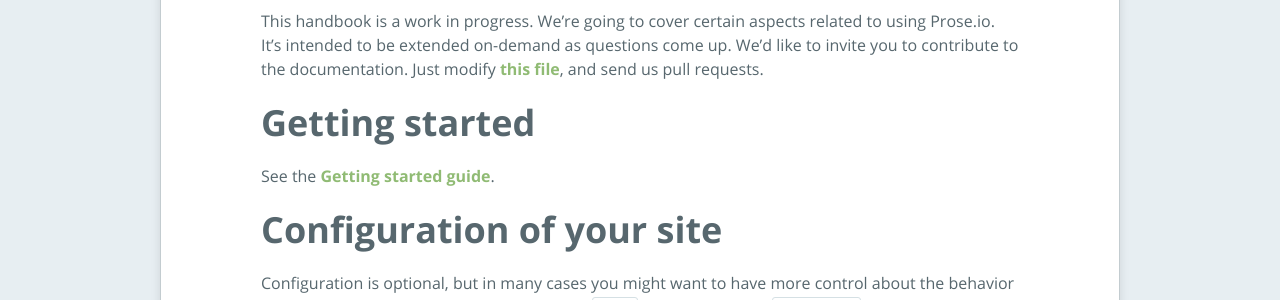
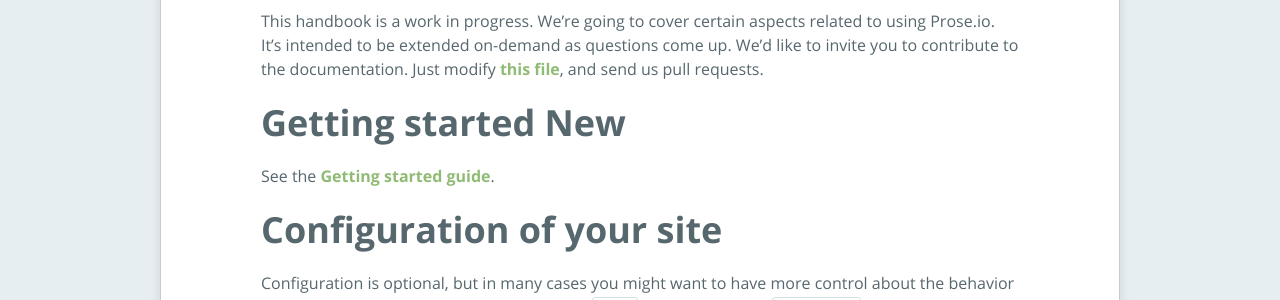
Before and after one commit to shawndotty/shawndotty.github.com, a Jekyll site: the page built from _posts/help/2012-06-20-handbook.md, in a window 1280 px wide. Shown: the part 235-535 px from the top of the page. Built offline with Jekyll 4.4.1, drawn with Linux system fonts in a browser that asks for light colours.

Commit message:
Updated _posts/help/2012-06-20-handbook.md

```diff
--- a/_posts/help/2012-06-20-handbook.md
+++ b/_posts/help/2012-06-20-handbook.md
@@ -13,7 +13,7 @@ published: true
 
 This handbook is a work in progress. We're going to cover certain aspects related to using Prose.io. It's intended to be extended on-demand as questions come up. We'd like to invite you to contribute to the documentation. Just modify [this file](https://github.com/prose/prose/blob/gh-pages/_posts/help/2012-06-20-handbook.md), and send us pull requests.
 
-# Getting started
+# Getting started New
 
 See the [Getting started guide](http://prose.io/help/getting-started.html).
 
```
